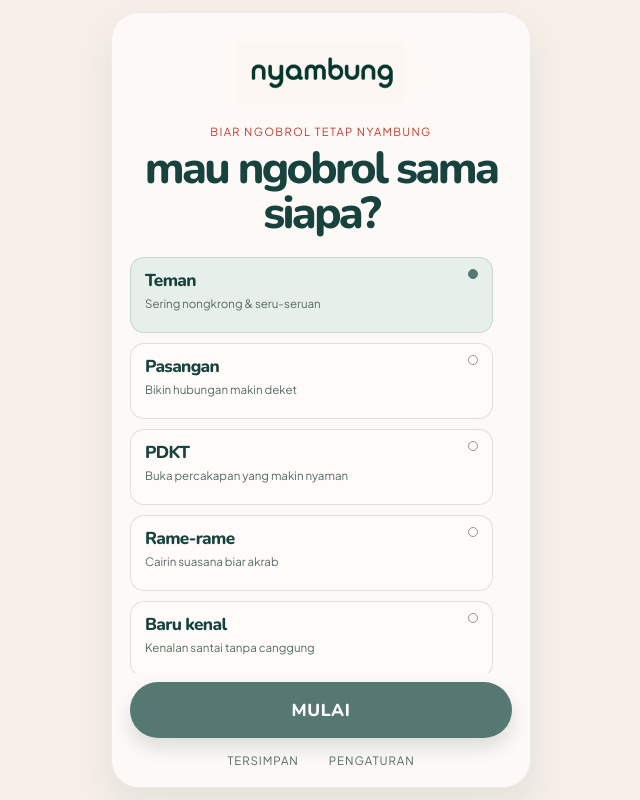
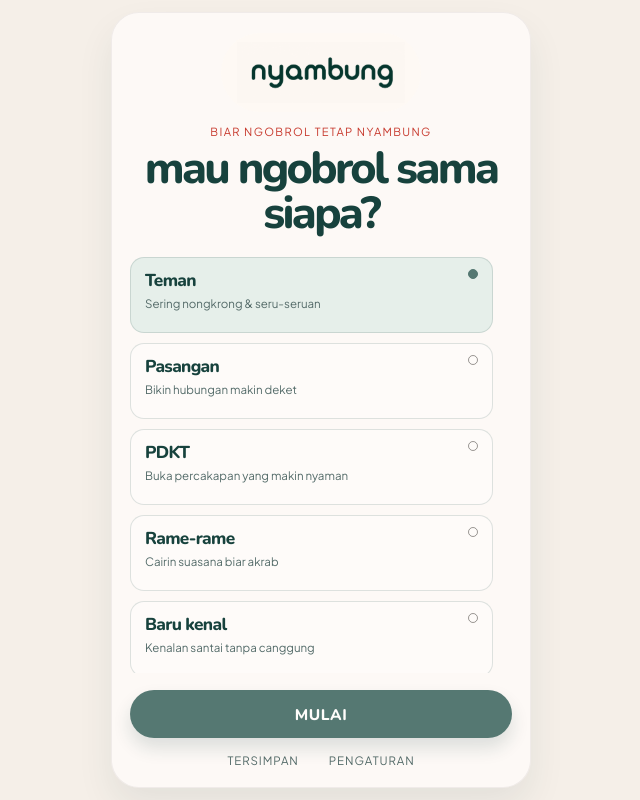
Before and after one commit to royhanmh/nyambung, a React (Vite) app: page / in a window 1280 px wide. Shown: the whole page, without its empty margins (319-959 px from the left). Built offline with nearby package versions, Linux system fonts and the light colour scheme.

Commit message:
fix(styles): adjust button dimensions for improved consistency

```diff
--- a/src/styles.css
+++ b/src/styles.css
@@ -304,10 +304,10 @@
 .ghost-button {
   border: none;
   border-radius: 999px;
-  min-height: 56px;
+  min-height: 48px;
   font-family: var(--font-display);
   font-weight: 800;
-  font-size: 1.08rem;
+  font-size: 0.96rem;
   letter-spacing: 0.04em;
   cursor: pointer;
 }
@@ -403,7 +403,7 @@
 }
 
 .secondary-button {
-  min-height: 52px;
+  min-height: 46px;
   border: 1px solid var(--line);
   border-radius: 14px;
   background: rgba(255, 255, 255, 0.55);
@@ -472,7 +472,7 @@
 }
 
 .report-button {
-  min-height: 52px;
+  min-height: 46px;
   border: 1px solid var(--line);
   border-radius: 14px;
   background: rgba(255, 255, 255, 0.45);
```
